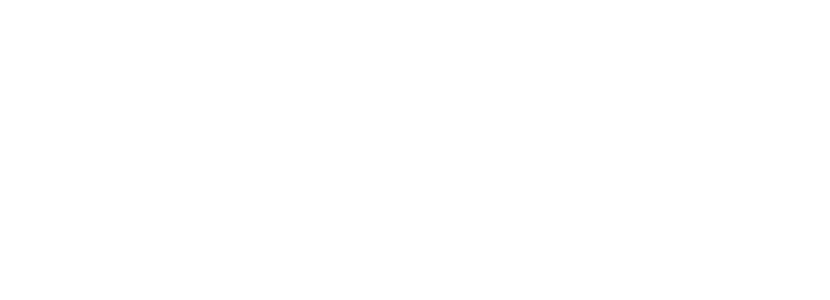
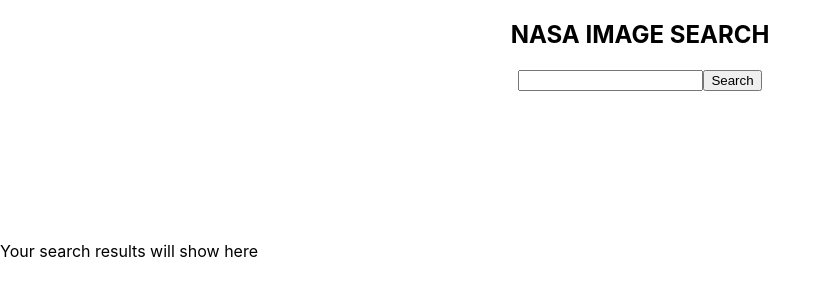
Before and after one commit to karpss/NasaImageSearch, a React (Create React App) app: page / in a window 1280 px wide. Shown: the top 300 px of the page, without its empty margins (0-830 px from the left). Built offline with nearby package versions, Linux system fonts and the light colour scheme.

Commit message:
search function implemented

```diff
--- a/src/App.jsx
+++ b/src/App.jsx
@@ -1,12 +1,13 @@
 /* eslint-disable */
 import "./App.css";
 import ApplicationContextProvider from "./Context/ApplicationContextProvider";
+import Main from "./Components/Main/Main";
 
 function App() {
   return (
     <ApplicationContextProvider>
       <div className="App">
-
+      <Main />
       </div>
   </ApplicationContextProvider>
   );
--- a/src/Components/Item/Item.jsx
+++ b/src/Components/Item/Item.jsx
@@ -0,0 +1,16 @@
+/* eslint-disable */
+
+
+
+const Item = ({item, onClick}) => {
+
+    return (
+        <div onClick={onClick} >
+            <h4>{item.data[0].title}</h4>
+            <img width={200} src={item.links[0].href} alt="thumb" />
+        </div>
+
+    )
+}
+
+export default Item;
--- a/src/Components/ItemList/ItemList.jsx
+++ b/src/Components/ItemList/ItemList.jsx
@@ -0,0 +1,86 @@
+/* eslint-disable */
+import React, { useContext, useState} from 'react';
+import {
+  ActionTypes,
+  ApplicationContext,
+} from "../../Context/ApplicationContextProvider";
+import Item from "../Item/Item";
+import Search from "../Search/Search";
+import LoadingSpinner from "../LoadingSpinner/LoadingSpinner";
+
+
+
+
+
+const ItemList = () => {
+
+    //const [filter, setFilter] = useState("all");
+    const [startDate, setStartDate] = useState('');
+  const [endDate, setEndDate] = useState('');
+
+
+
+    const {
+        state: { items, loading },
+        dispatch
+    } = useContext(ApplicationContext);
+
+
+
+
+
+
+
+
+
+
+
+
+
+
+    console.log("Na me", items)
+    console.log("SD",startDate)
+    console.log("ED",endDate)
+
+
+
+
+
+
+
+
+
+
+    return <div >
+        <Search />
+        {loading ? <LoadingSpinner/> :
+        <div
+
+        >
+            {items.length > 0 ? <div >
+
+            From : <input type="date" value={startDate} onChange={e => setStartDate(e.target.value)} />
+        To : <input type="date" value={endDate} onChange={e => setEndDate(e.target.value)} />
+
+            </div> : <div style={{display: 'flex', height: '40vh', alignItems: 'center'}}>Your search results will show here</div>}
+            {( !startDate   ? items : items.filter((i) => new Date (i?.data[0].date_created).toISOString().slice(0, 10) >= startDate &&  new Date(i?.data[0].date_created).toISOString().slice(0, 10) <= endDate)
+            ).map((item) => (
+                <React.Fragment key={item.href}>
+                    <Item
+                        onClick={() =>
+                            dispatch({
+                                type: ActionTypes.SELECT_ITEM,
+                                payload: item
+                            })
+                        }
+                        item={item}
+                    />
+                </React.Fragment>
+            ))}
+        </div>}
+
+    </div>;
+
+}
+
+export default ItemList;
--- a/src/Components/LoadingSpinner/LoadingSpinner.jsx
+++ b/src/Components/LoadingSpinner/LoadingSpinner.jsx
@@ -0,0 +1,9 @@
+/* eslint-disable */
+
+const LoadingSpinner = () => {
+  return (
+    <div>LoadingSpinner...</div>
+  )
+}
+
+export default LoadingSpinner
--- a/src/Components/Main/Main.jsx
+++ b/src/Components/Main/Main.jsx
@@ -0,0 +1,20 @@
+/* eslint-disable */
+//import { useContext } from "react";
+// import { ApplicationContext } from "../../Context/ApplicationContextProvider";
+import Navbar from "../Navbar/Navbar";
+import ItemList from "../ItemList/ItemList";
+
+
+
+
+const Main = () => {
+    // const {state: {selectedItem}} = useContext(ApplicationContext);
+    return (
+        <div>
+            <Navbar />
+            <ItemList />
+        </div>
+    )
+}
+
+export default Main;
--- a/src/Components/Navbar/Navbar.jsx
+++ b/src/Components/Navbar/Navbar.jsx
@@ -0,0 +1,9 @@
+/* eslint-disable */
+
+const Navbar = () => {
+  return (
+    <h2>NASA IMAGE SEARCH</h2>
+  )
+}
+
+export default Navbar
--- a/src/Components/Search/Search.jsx
+++ b/src/Components/Search/Search.jsx
@@ -0,0 +1,43 @@
+/* eslint-disable */
+import { useState, useContext } from "react";
+import apiCallHandler from "../../Api/ApiCall";
+import { ActionTypes, ApplicationContext } from "../../Context/ApplicationContextProvider";
+
+
+const Search = () => {
+
+    const [query, setQuery] = useState("");
+    const { dispatch } = useContext(ApplicationContext);
+
+    const onQueryChange = ({ target }) => {
+      setQuery(target.value);
+    };
+
+
+
+    const handleFetch = (event) => {
+      event.preventDefault();
+      if (!query) {
+        return;
+      }
+      apiCallHandler(
+        `https://images-api.nasa.gov/search?media_type=image&q=${query}`,
+        ActionTypes.FETCH_IMAGE_ITEMS,
+        dispatch
+      );
+    };
+
+    return (
+      <form onSubmit={handleFetch} >
+        <input value={query} label="Search images" onChange={onQueryChange}  />
+        <button type="submit">Search</button>
+      </form>
+    );
+
+
+
+
+
+}
+
+export default Search
```
